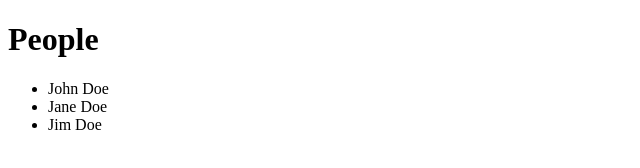
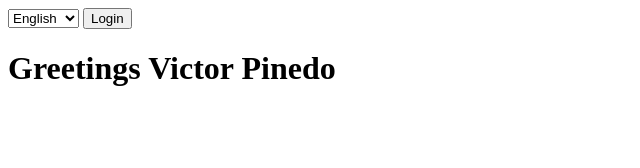
Before and after one commit to vapinedo/JavaScript-Custom-Library, a plain HTML site: page index.html in a window 1280 px wide. Shown: the whole page, without its empty margins (0-640 px from the left). Drawn offline with Linux system fonts and the light colour scheme.

Commit message:
Adding jQuery Support

```diff
--- a/Greetr.js
+++ b/Greetr.js
@@ -71,6 +71,28 @@
             this.language = lang;
             this.validate();
             return this;
+        },
+
+        HTMLGreeting: function(selector, isFormal) {
+            if(!$) {
+                throw "jQuery not loaded";
+            }
+
+            if (!selector) {
+                throw "Missing jQuery selector";
+            }
+
+            var msg;
+            if (isFormal) {
+                msg = this.formalGreeting();
+            }
+            else {
+                msg = this.greeting();
+            }
+
+            $(selector).html(msg);
+
+            return this;
         }
     };
 
--- a/app.js
+++ b/app.js
@@ -1,3 +1,4 @@
 var a = G$('Victor', 'Pinedo');
 
-a.greet().setLang('fr').greet(true);
+// a.greet().setLang('es').greet(true).log();
+a.HTMLGreeting("#greeting", true);
--- a/index.html
+++ b/index.html
@@ -8,14 +8,14 @@
 </head>
 <body>
 
-    <div id="main" class="container">
-        <h1>People</h1>
-        <ul class="people">
-            <li>John Doe</li>
-            <li>Jane Doe</li>
-            <li>Jim Doe</li>
-        </ul>
+    <div id="logindiv">
+        <select id="lang">
+            <option value="en">English</option>
+            <option value="es">Spanish</option>
+        </select>
+        <input type="button" value="Login" id="login" />
     </div>
+    <h1 id="greeting"></h1>
 
     <script src="jquery-3.6.3.js"></script>
     <script src="Greetr.js"></script>
```
